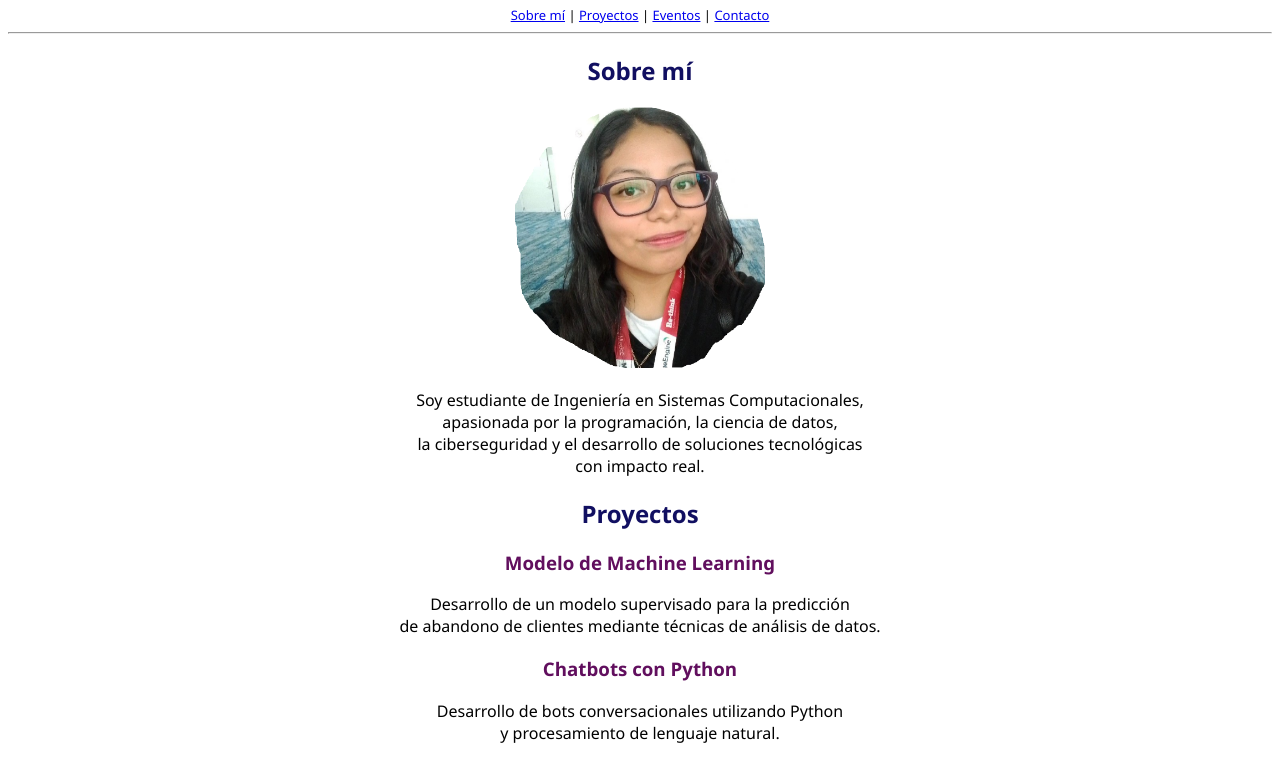
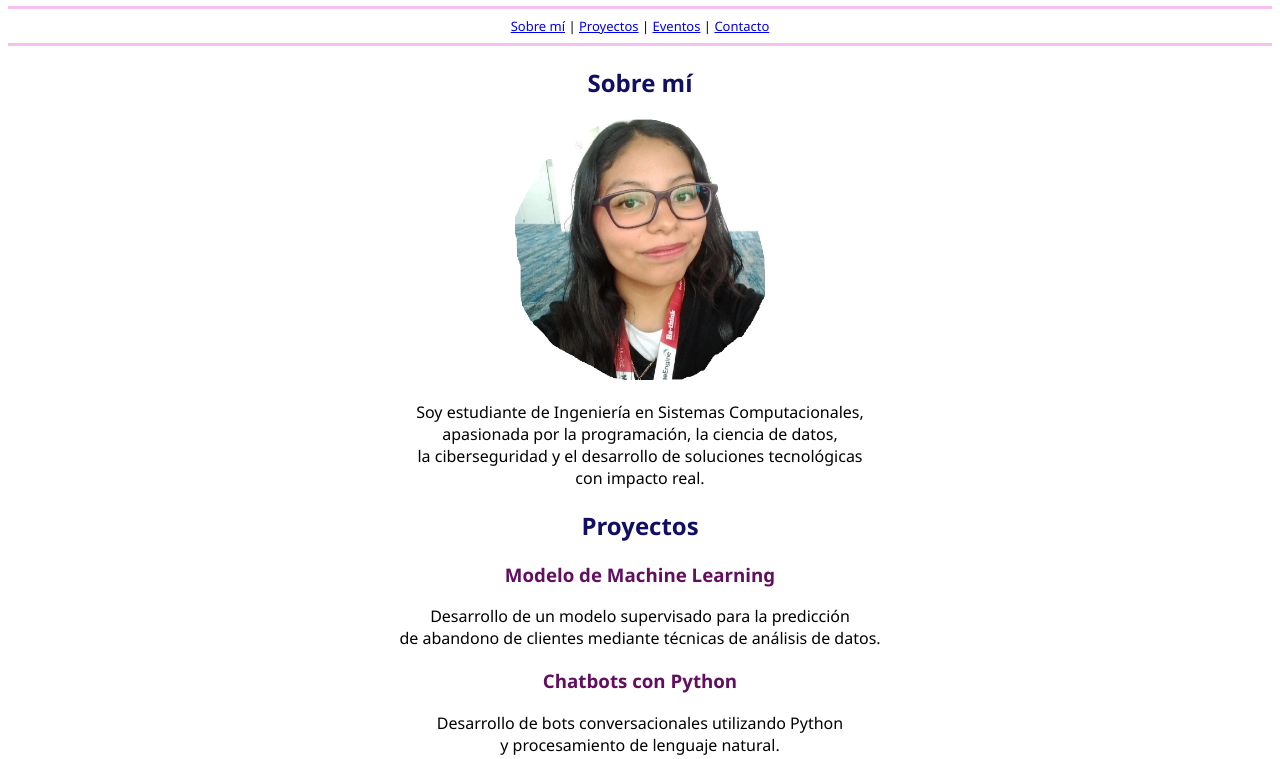
Before and after one commit to garit0/proyectoFinalM2, a plain HTML site: page index.html in a window 1280 px wide. Shown: the part 80-839 px from the top of the page. Drawn offline with Linux system fonts and the light colour scheme.

Commit message:
Actualización de diseño en las barras de separación de la barra de navegación y el pie de página

```diff
--- a/index.html
+++ b/index.html
@@ -10,9 +10,11 @@
 <body>
 
 <header align="center">
+
   <font face="Segoe UI" color="#080733">
     <h1>Judith Marquez</h1>
   </font>
+  <hr size="3" color="#F5C1F4">
   <nav>
      <font face="Segoe UI" size="2">
     <a href="#sobre-mi">Sobre mí</a> |
@@ -21,7 +23,7 @@
     <a href="#contacto">Contacto</a>
     </font>
   </nav>
-  <hr>
+  <hr size="3" color="#F5C1F4">
 </header>
 
 <main align="center">
@@ -150,8 +152,8 @@
   </section>
 
 </main>
-
-<hr>
+<br>
+<hr color="#2C043A">
 
 <footer align="center">
    <font face="Segoe UI" size="2"><p>© 2026 Judith Marquez | Proyecto Final HTML con GitHub Pages</p></font>
```
